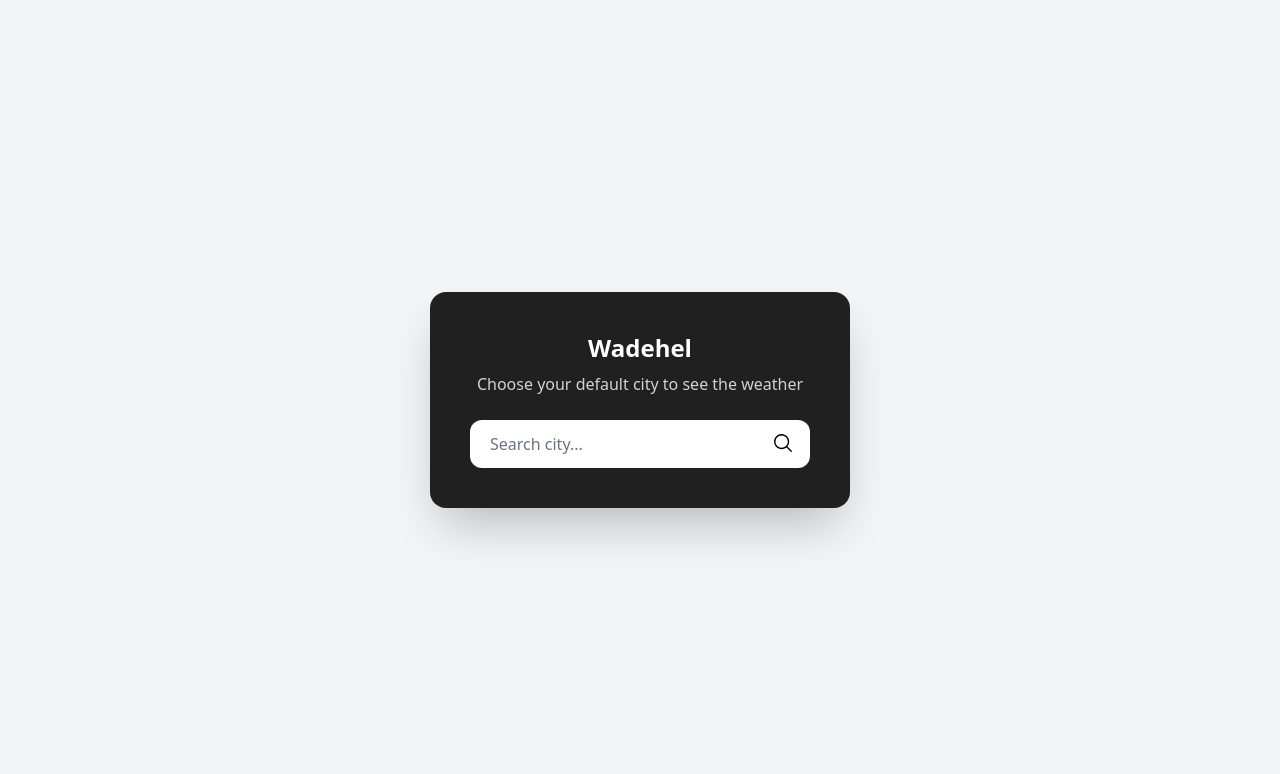
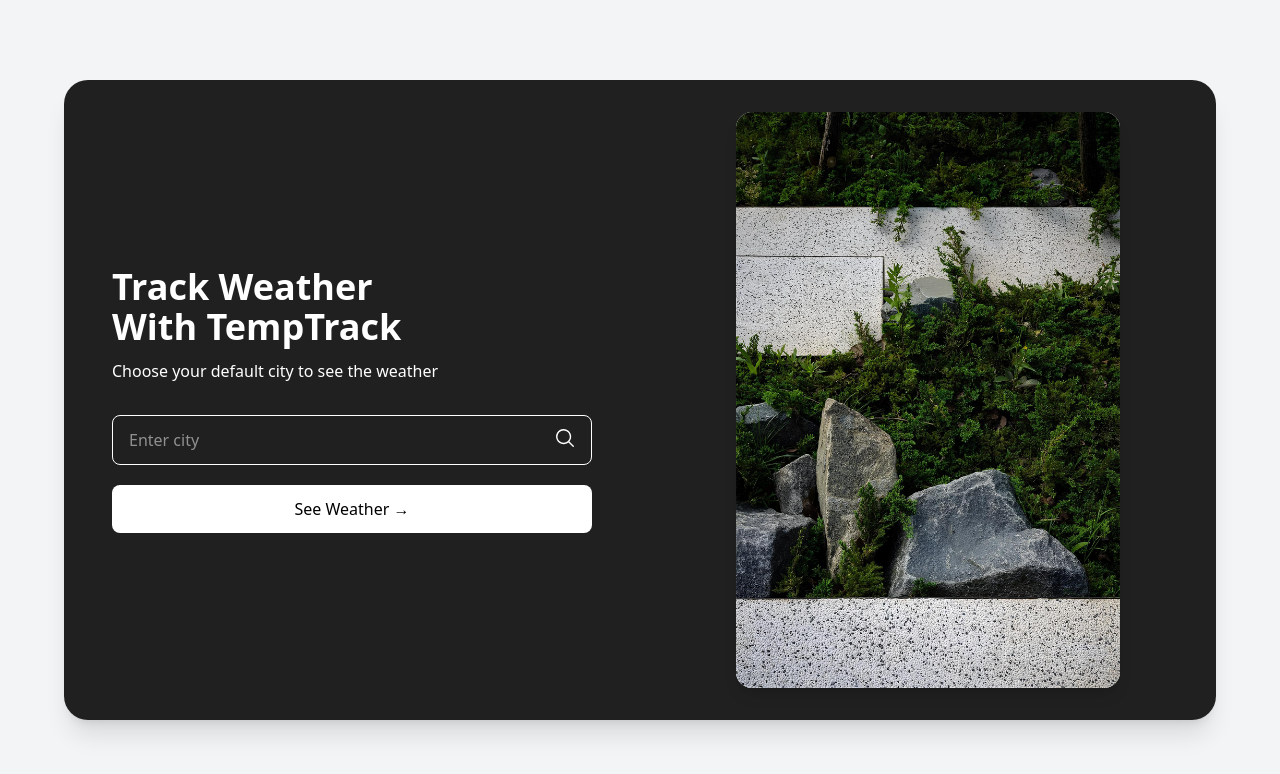
Before and after one commit to darkplegug/Weather-Web, a Next.js app: page / in a window 1280 px wide. Shown: the top 774 px of the page. Built offline with nearby package versions, Linux system fonts and the light colour scheme.

Commit message:
adding loading and home

```diff
--- a/src/app/defaultcity/[keyword]/page.jsx
+++ b/src/app/defaultcity/[keyword]/page.jsx
@@ -20,7 +20,7 @@ export default async function DefaultCityPage ({params}) {
 return (
     <>
       <div className="h-screen grid grid-rows-[65%_35%]">
-        <div className="pt-18 px-4 h-full">
+        <div className="pt-4 px-4 h-full">
           <ShowMap api={weather}/>
         </div>
 
--- a/src/app/globals.css
+++ b/src/app/globals.css
@@ -45,22 +45,17 @@
   opacity: 1;
 }
 
-@keyframes shimmer {
-  0% {
-    background-position: -450px 0;
-  }
-  100% {
-    background-position: 450px 0;
-  }
+.loading {
+  width: 100px;
+  height: 100px;
+  border-radius: 50%;
+  background:
+    radial-gradient(farthest-side,#202020 94%,#0000) top/16px 16px no-repeat,
+    conic-gradient(#0000 30%,#202020);
+  mask: radial-gradient(farthest-side,#0000 calc(100% - 16px),#000 0);
+  animation:s3 1s infinite linear;
 }
 
-.skeleton {
-  background: linear-gradient(
-    90deg,
-    #2a2a2a 25%,
-    #3a3a3a 37%,
-    #2a2a2a 63%
-  );
-  background-size: 400% 100%;
-  animation: shimmer 1.4s infinite linear;
+@keyframes s3{
+  100%{transform: rotate(1turn)}
 }
--- /dev/null
+++ b/src/app/loading.jsx
@@ -0,0 +1,7 @@
+export default function page () {
+    return (
+        <div className="flex justify-center items-center min-h-screen">
+            <div className="flex justify-center items-center loading "></div>
+        </div>
+    );
+}
--- a/src/app/page.jsx
+++ b/src/app/page.jsx
@@ -4,6 +4,7 @@ import { MagnifyingGlass } from "@phosphor-icons/react";
 import { useRouter } from "next/navigation";
 import { useRef, useState } from "react";
 import cities from "@/data/cities.json";
+import Image from "next/image";
 
 export default function Page() {
   const searchRef = useRef(null);
@@ -45,14 +46,17 @@ export default function Page() {
   };
 
   return (
-    <div className="min-h-screen flex items-center justify-center mx-4">
-      <div className="w-105 rounded-2xl bg-[#202020] shadow-2xl p-10">
+  <div className="min-h-screen bg-gray-100 flex items-center justify-center px-6">
+    <div className="w-full max-w-6xl bg-[#202020] rounded-3xl shadow-xl grid grid-cols-1 md:grid-cols-2">
 
-        <h1 className="text-2xl font-bold text-white mb-2 text-center">
-          Wadehel
+      {/* LEFT SIDE */}
+      <div className="p-12 flex flex-col justify-center">
+        <h1 className="text-4xl font-bold mb-3 text-white">
+          Track Weather <br />
+          With <span className="text-white">TempTrack</span>
         </h1>
 
-        <p className="text-white/80 mb-6 text-center">
+        <p className="text-white mb-8">
           Choose your default city to see the weather
         </p>
 
@@ -62,20 +66,22 @@ export default function Page() {
             value={keyword}
             onChange={handleChange}
             onKeyDown={handleKeyDown}
-            placeholder="Search city..."
-            className="w-full bg-white text-black placeholder-gray-500 px-5 py-3 rounded-xl outline-none"
+            placeholder="Enter city"
+            className="w-full border text-white border-white rounded-lg px-4 py-3 mb-3 outline-none focus:ring-2 focus:ring-black"
           />
+
+          <button onClick={() => goToDefaultCity(keyword)} className="absolute right-4 top-3 text-white cursor-pointer" > <MagnifyingGlass size={22} /> </button>
 
           <button
             onClick={() => goToDefaultCity(keyword)}
-            className="absolute right-4 top-3 text-black"
+            className="w-full bg-white text-black py-3 rounded-lg font-medium cursor-pointer mt-2"
           >
-            <MagnifyingGlass size={22} />
+            See Weather →
           </button>
 
           {/* DROPDOWN */}
           {results.length > 0 && (
-            <div className="absolute z-50 mt-2 w-full max-h-52 overflow-y-auto rounded-xl bg-black/80 backdrop-blur-md">
+            <div className="absolute z-50 mt-2 w-full max-h-52 overflow-y-auto rounded-lg bg-white border shadow-lg">
               {results.map((city, id) => (
                 <div
                   key={id}
@@ -83,7 +89,7 @@ export default function Page() {
                     setKeyword(city.name);
                     goToDefaultCity(city.name);
                   }}
-                  className="px-4 py-3 text-white cursor-pointer hover:bg-white/10"
+                  className="px-4 py-3 text-black cursor-pointer hover:bg-gray-100"
                 >
                   {city.name}, {city.country}
                 </div>
@@ -91,8 +97,23 @@ export default function Page() {
             </div>
           )}
         </div>
+      </div>
 
+      {/* RIGHT SIDE */}
+      <div className="hidden md:flex items-center justify-center p-8">
+        <div className="bg-white rounded-2xl shadow-lg w-full max-w-sm">
+          <Image
+            src="/images/bg.jpg"
+            alt="Hero Image"
+            width={700}
+            height={400}
+            className="rounded-2xl"
+          />
+        </div>
       </div>
+
     </div>
+  </div>
+
   );
 }
--- a/src/app/search/[keyword]/page.jsx
+++ b/src/app/search/[keyword]/page.jsx
@@ -20,7 +20,7 @@ export default async function SearchPage ({params}) {
     return (
         <>
             <div className="h-screen grid grid-rows-[65%_35%]">
-                <div className="pt-18 px-4 h-full">
+                <div className="pt-19 px-4 h-full">
                     <ShowMap api={weather}/>
                 </div>
 
--- a/src/components/Map/index.jsx
+++ b/src/components/Map/index.jsx
@@ -37,7 +37,7 @@ export default function Map({ lat, lon, weather }) {
 
   return (
     <div className="relative h-full w-full">
-      <div className="absolute z-500 top-4 left-1/2 transform -translate-x-1/2 bg-white rounded-lg shadow-md p-2 flex gap-2">
+      <div className="absolute z-500 bottom-4 left-31 transform -translate-x-1/2 bg-white rounded-lg shadow-md p-2 flex gap-2">
         <button
           onClick={() => setLayer("tmp2m")}
           className={`px-3 py-1 rounded text-sm ${
@@ -74,7 +74,7 @@ export default function Map({ lat, lon, weather }) {
 
       <MapContainer
         center={[lat, lon]}
-        zoom={6}
+        zoom={4}
         className="h-full w-full rounded-xl"
       >
         <TileLayer
```
Also changed, not shown: public/images/bg.jpg (added), 1 other file (tests, documents, lock files or other folders).
